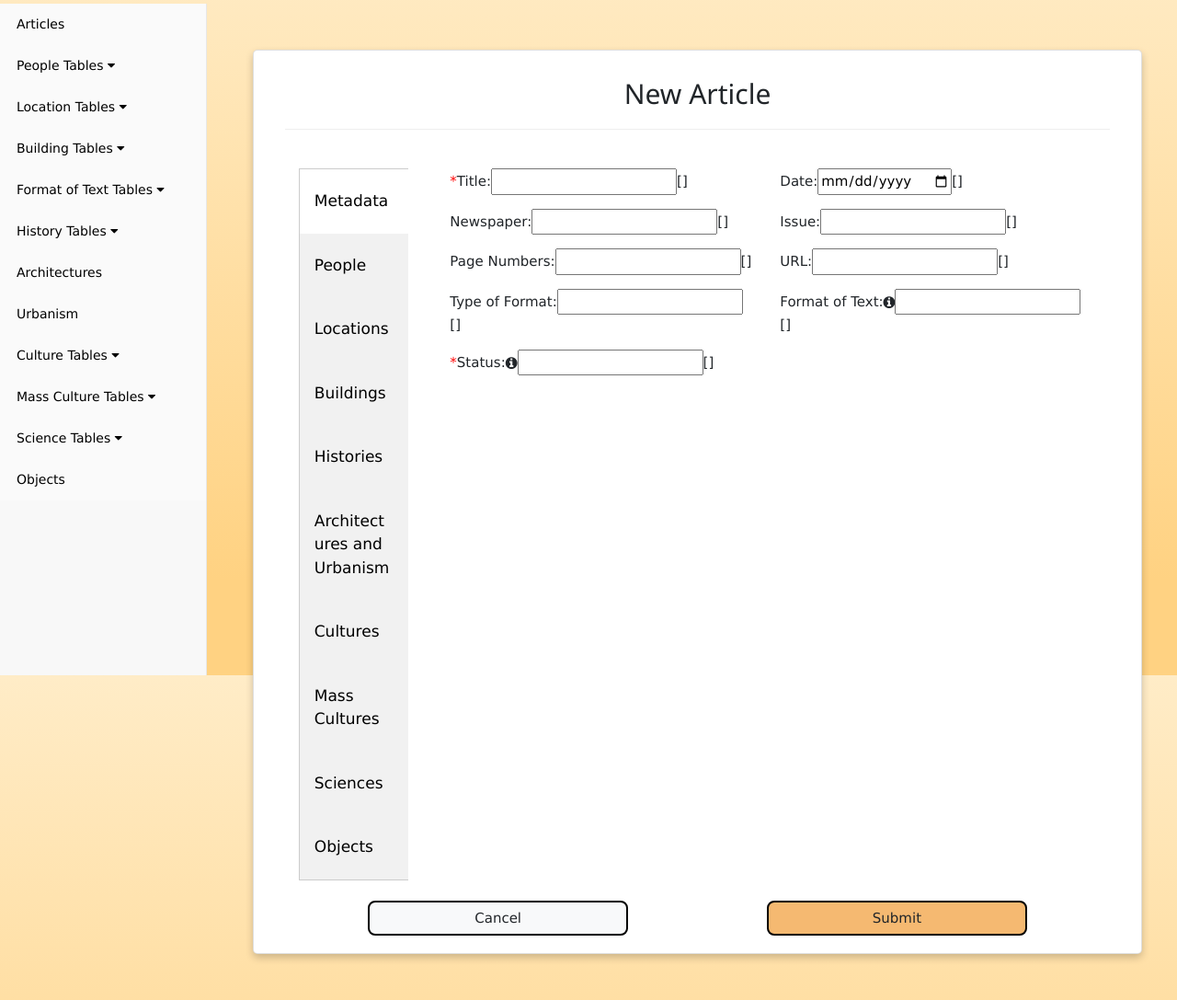
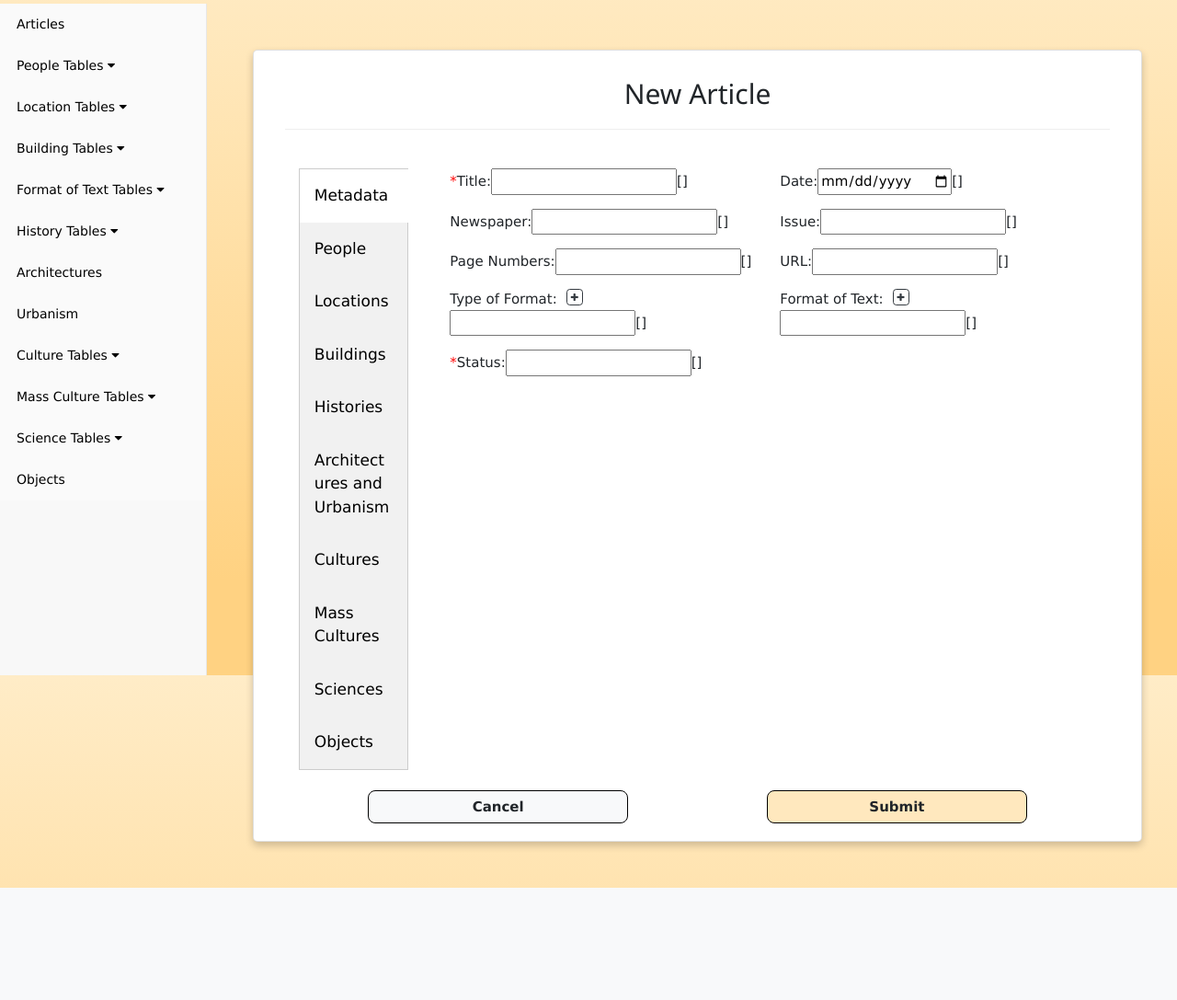
Before and after one commit to pragya96/ramon, a Django app: template templates/new/new-articles.html in a window 1280 px wide. Shown: the part 66-1153 px from the top of the page at 92% size. After the commit the page ends 1031 px from the top, so only its background shows below. Run offline with Django 3.2, Linux system fonts and the light colour scheme; the template is opened without the code that fills it, so the values that code supplies are empty, except form fields; tables that the repository leaves empty hold one stand-in row (values such as "Sample post"); form fields are guessed from the names that the template uses; some libraries are stand-ins or nearby versions; some web fonts are replaced.

Commit message:
Added vertical tabs in new articles page, and fixed errors

```diff
--- a/forms/models.py
+++ b/forms/models.py
@@ -39,12 +39,6 @@ class Person(models.Model):
     status = models.CharField(max_length=2, choices=STATUS_CHOICES, default='I')
 
     def __str__(self):
-        if self.relation and self.occupation:
-            return self.name + " (" + self.relation.name + ", " + self.occupation.type + ")"
-        elif self.relation:
-            return self.name + " (" + self.relation.name + ")"
-        elif self.occupation:
-            return self.name + " (" + self.occupation.type + ")"
         return self.name
 
     class Meta:
--- a/static/css/home.css
+++ b/static/css/home.css
@@ -143,7 +143,7 @@
 .tab {
   float: left;
   border-top: 1px solid #ccc;
-  border-left: 1px solid #ccc;
+  /*border-left: 1px solid #ccc;*/
   border-bottom: 1px solid #ccc;
   background-color: #f1f1f1;
   width: 100%;
@@ -155,7 +155,7 @@
   display: block;
   background-color: inherit;
   color: black;
-  padding: 22px 16px;
+  padding: 16px 16px;
   width: 100%;
   border: none;
   outline: none;
@@ -163,6 +163,8 @@
   cursor: pointer;
   transition: 0.3s;
   font-size: 17px;
+  border-left: 1px solid #ccc;
+  border-right: 1px solid #ccc;
 }
 
 /* Change background color of buttons on hover */
@@ -173,4 +175,24 @@
 /* Create an active/current "tab button" class */
 .tab button.active {
   background-color: white !important;
+  border-right: 0px;
 }
+
+
+/*.new-page-button {
+    margin-bottom: 20px;
+    border: 1px solid #ccc;
+}*/
+
+.new-page-icon {
+    padding: 0px;
+    margin-left: 10px;
+    margin-bottom: 5px;
+    width: 18px;
+    height: 18px;
+    line-height: 50%;
+}
+
+.fa-plus {
+    font-size: 0.68em;
+}
--- a/static/css/index.css
+++ b/static/css/index.css
@@ -28,16 +28,19 @@ body {
 }
 
 .submit-btn {
-	border: 2px solid black;
+	border: 1px solid black;
 	border-radius: 8px;
-	background: #f5b971;
+	/*background: #f5b971;*/
+	background: #ffe8be;
 	width: 70%;
+	font-weight: 600;
 }
 
 .cancel-btn {
-	border: 2px solid black;
+	border: 1px solid black;
 	border-radius: 8px;
 	width: 70%;
+	font-weight: 600;
 }
 
 .required:before {
--- a/templates/new/new-articles.html
+++ b/templates/new/new-articles.html
@@ -100,7 +100,9 @@ Ramón | New Article
                                             </div>
                                             <div class="col-6">
                                                 <div class="form-group form-inline">
-                                                    <label class="label" for="{{ form.type_of_format.id_for_label }}">Type of Format:</label>
+                                                    <label class="label" for="{{ form.type_of_format.id_for_label }}">Type of Format:
+                                                        <button type="submit" class="btn btn-outline-dark new-page-icon" name="new_page" value="new-types-of-format" title="New Type of Format"><i class="fa fa-plus"></i></button>
+                                                    </label>
                                                     {{ form.type_of_format }}
                                                     {{ form.type_of_format.errors }}
                                                 </div>
@@ -108,17 +110,22 @@ Ramón | New Article
                                             <div class="col-6">
                                                 <div class="form-group form-inline">
                                                     <label class="label" for="{{ form.format_of_text.id_for_label }}">Format of Text:
-                                                        <i class="fa fa-info-circle" title="Click on an item to select it. Hold control to select multiple items."></i>
+                                                        <button type="submit" class="btn btn-outline-dark new-page-icon" name="new_page" value="new-text-formats" title="New Format of Text"><i class="fa fa-plus"></i></button>
                                                     </label>
                                                     {{ form.format_of_text }}
                                                     {{ form.format_of_text.errors }}
                                                 </div>
                                             </div>
+                                            <!-- These are buttons under the row of dropdown -->
+                                            <!-- <div class="col-6">
+                                                <button type="submit" class="btn btn-light new-page-button" name="new_page" value="new-types-of-format">New Type of Format</button>
+                                            </div>
+                                            <div class="col-6">
+                                                <button type="submit" class="btn btn-light new-page-button" name="new_page" value="new-text-formats">New Format of Text</button>
+                                            </div> -->
                                             <div class="col-6">
                                                 <div class="form-group form-inline">
-                                                    <label class="label required" for="{{ form.status.id_for_label }}">Status:
-                                                        <i class="fa fa-info-circle" title="Click on an item to select it. Hold control to select multiple items."></i>
-                                                    </label>
+                                                    <label class="label required" for="{{ form.status.id_for_label }}">Status:</label>
                                                     {{ form.status }}
                                                     {{ form.status.errors }}
                                                 </div>
```
Also changed, not shown: forms/views.py (+5 -76 lines).
